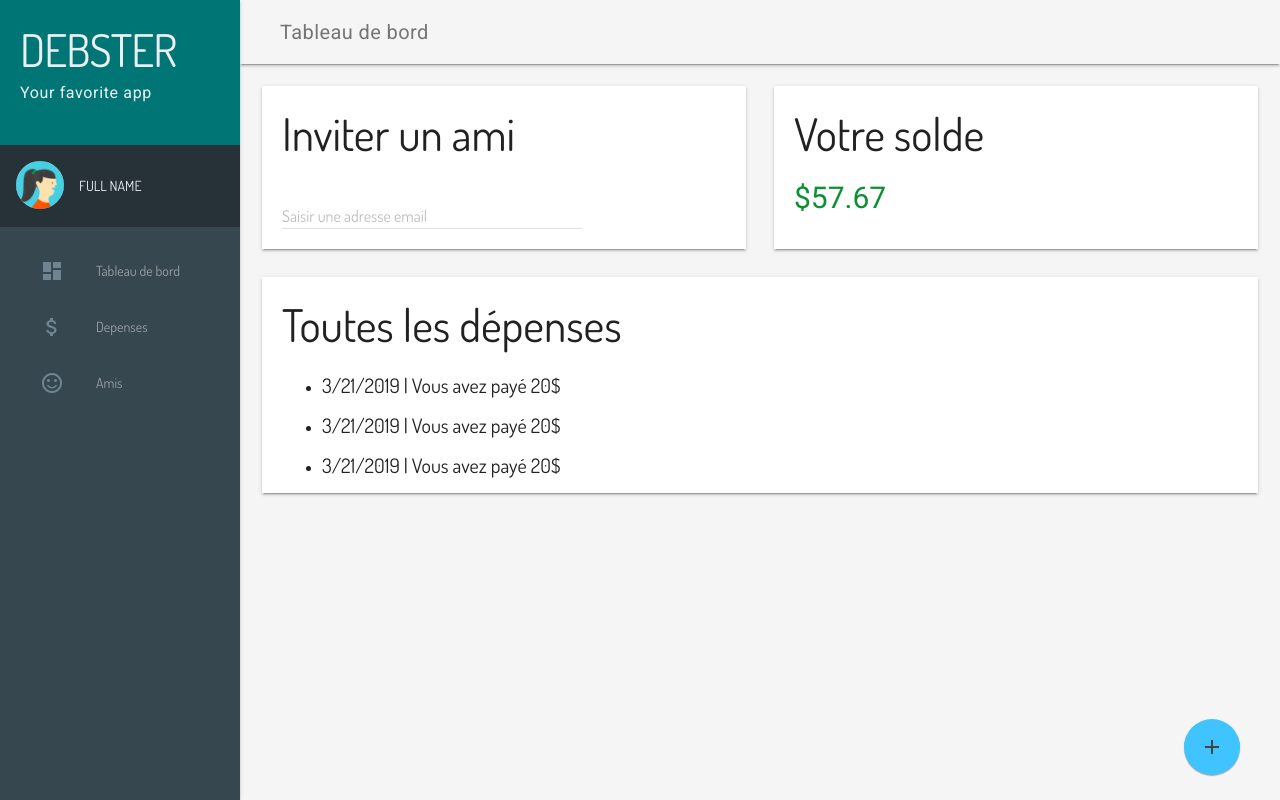
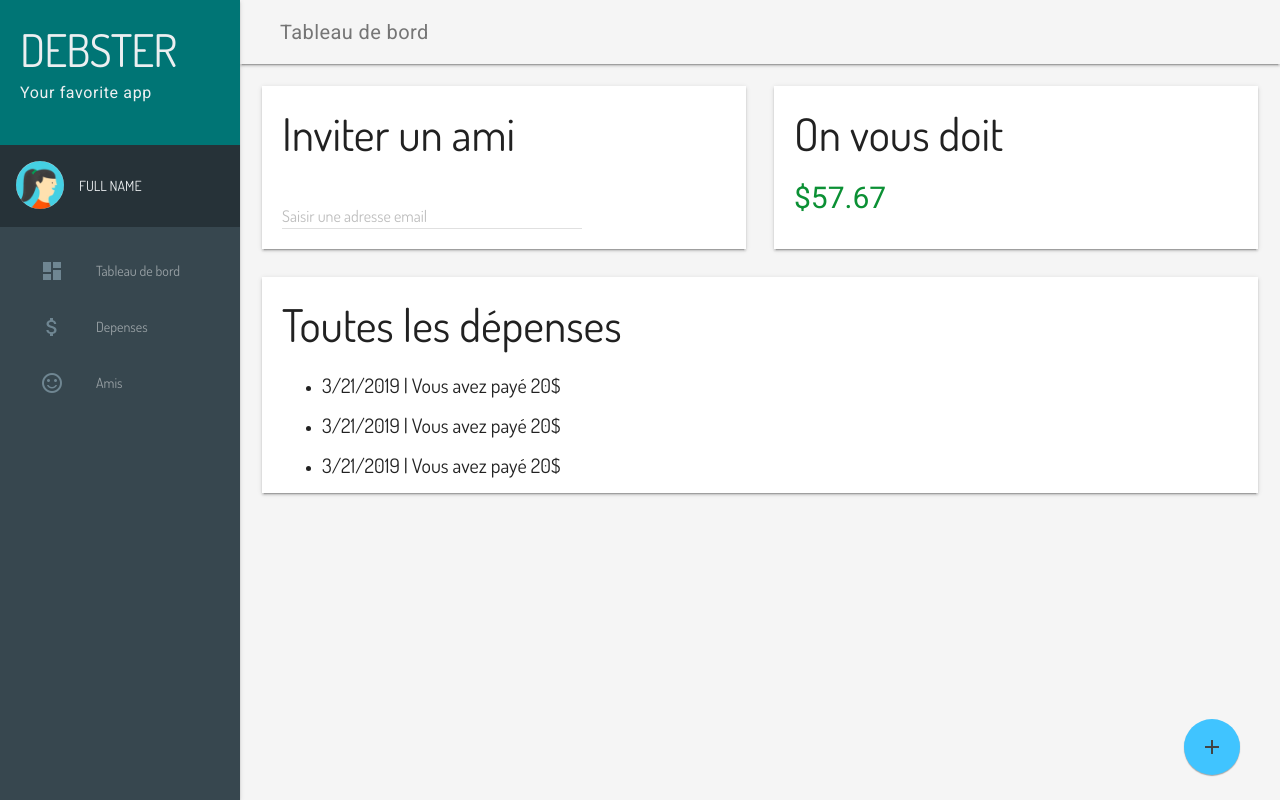
Before and after one commit to ldayet/debster, a PHP site: page / in a window 1280 px wide. Run offline with PHP 8.4, Linux system fonts and the light colour scheme.

Commit message:
Update index.php

```diff
--- a/index.php
+++ b/index.php
@@ -16,7 +16,7 @@
 
 
   <div class="content mdl-color--white mdl-shadow--2dp ">
-      <h2>Votre solde</h2>
+      <h2>On vous doit</h2>
       <h4 class="solde">$57.67</h4>
   </div>
 
```
